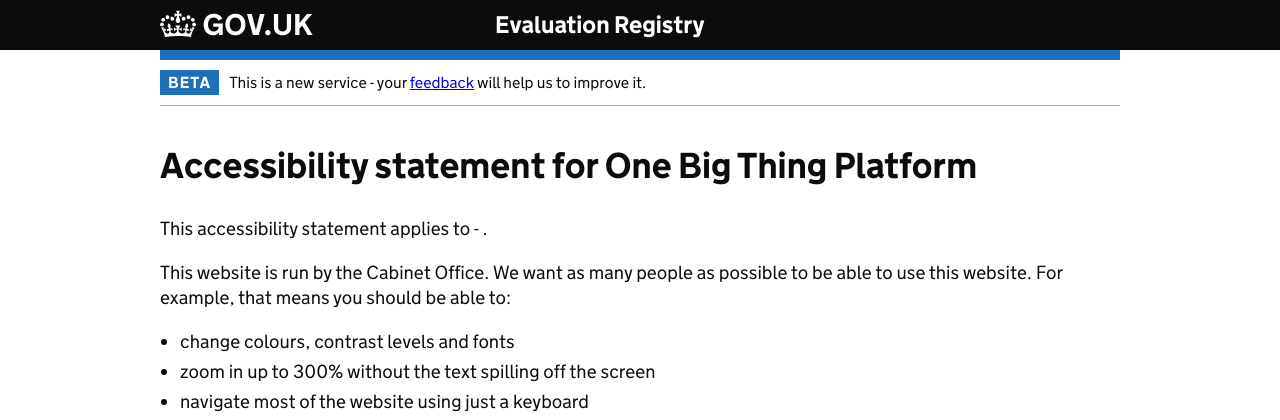
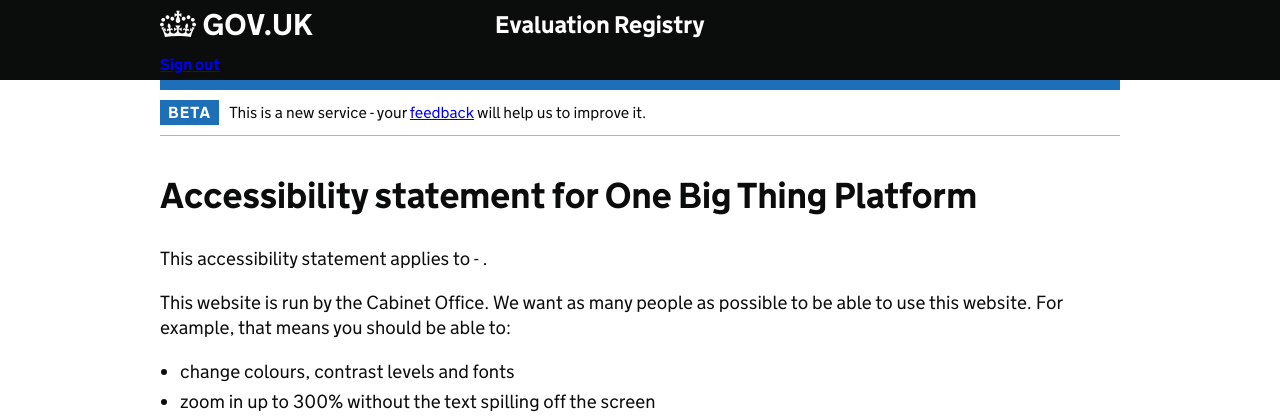
Before and after one commit to i-dot-ai/evaluation-registry, a Django app: page /accessibility-statement/ in a window 1280 px wide. Shown: the top 420 px of the page. Run offline with Django 4.2, Linux system fonts and the light colour scheme; parts of the project's set-up code (start-up, migrations or seed data) failed here and were passed over.

Commit message:
Updated base.html to have a logout link

```diff
--- a/evaluation_registry/templates/base.html
+++ b/evaluation_registry/templates/base.html
@@ -53,6 +53,12 @@
               Evaluation Registry
             </a>
           </div>
+
+        <div class="govuk-header__navigation-item">
+          <a href="/logout/">
+            Sign out
+          </a>
+        </div>
         </div>
       </header>
 
```
